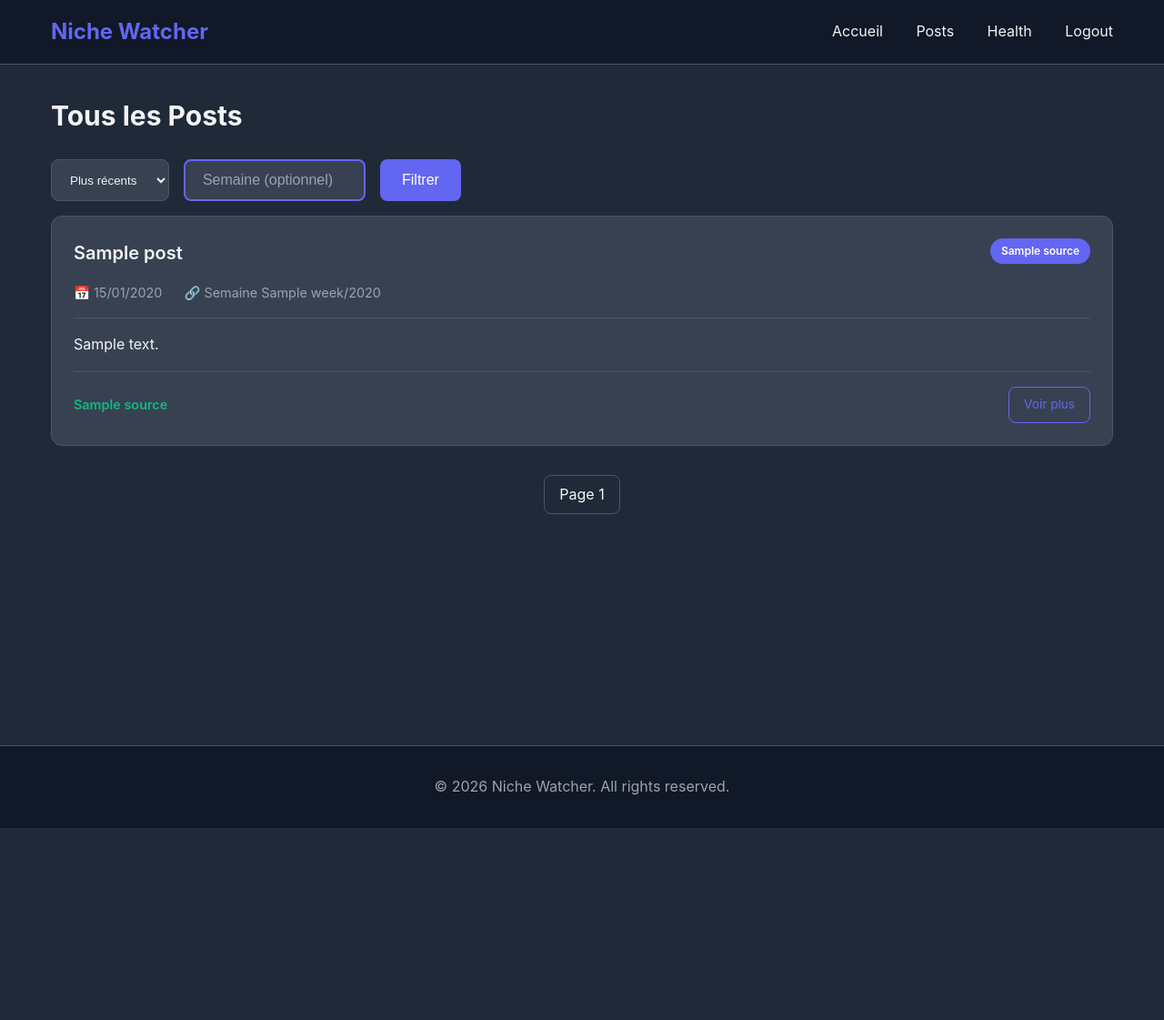
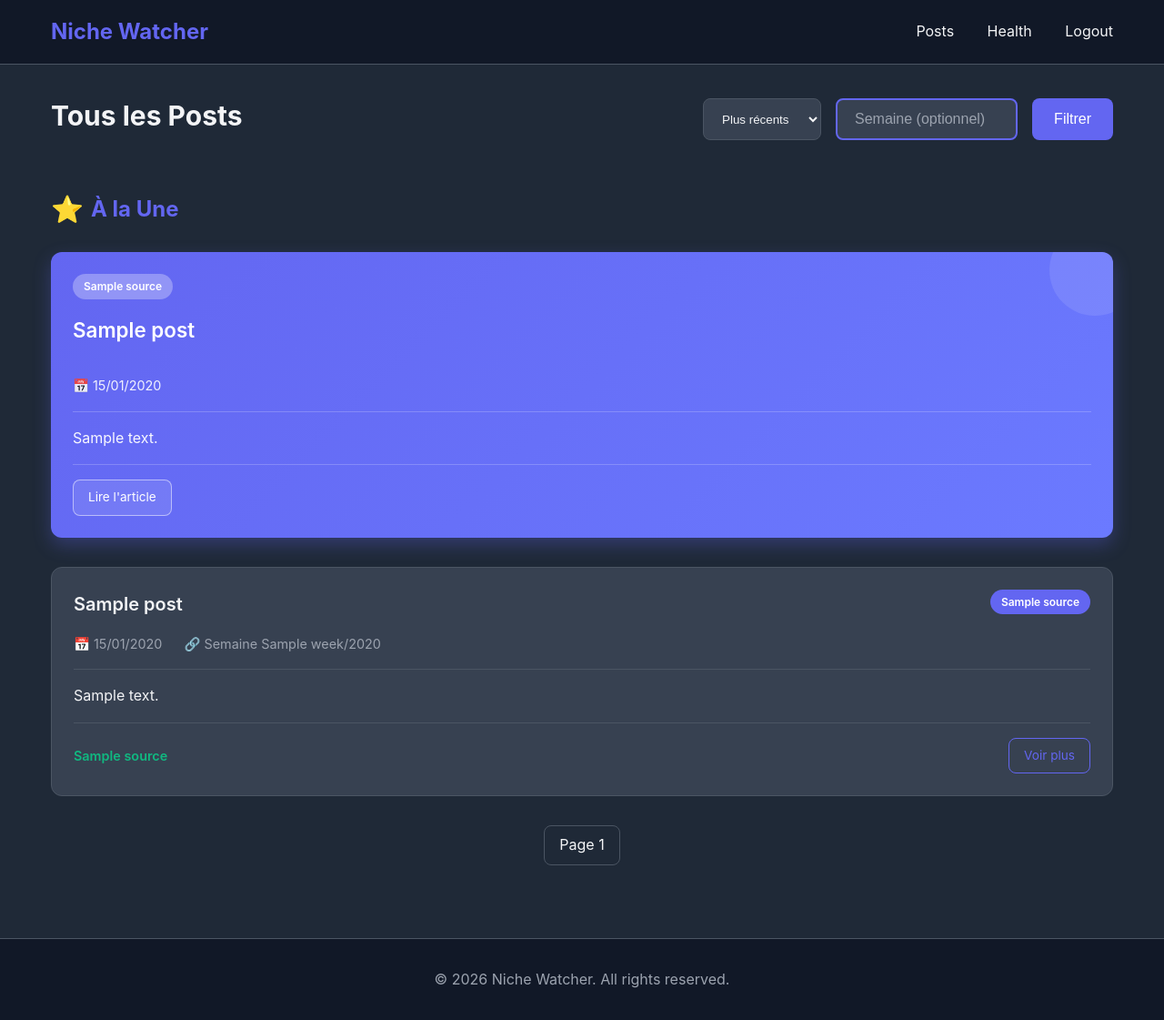
Before and after one commit to Zapphyrr/niche-watcher, a FastAPI app: template backend/templates/posts.html in a window 1280 px wide. Shown: the whole page at 91% size. Before the commit the page ends 910 px from the top, so only its background shows below. Run offline with FastAPI, Linux system fonts and the light colour scheme; the template is opened without the code that fills it: most values are stand-ins (such as "Sample title", 1, 10 or a date in 2020); parts of the project's set-up code (start-up, migrations or seed data) failed here and were passed over.

Commit message:
maj_nich

```diff
--- a/backend/main.py
+++ b/backend/main.py
@@ -111,7 +111,22 @@ def get_posts_page(request: Request, page: int = 1, sort: str = "latest", week:
         limit = 10
         skip = (page - 1) * limit
 
+        # Récupérer les top 1 posts par source (pour "à la une")
+        featured_posts = {}
+        featured_ids = []
+        sources = db.query(Post.source).distinct().all()
+        for source_tuple in sources:
+            source = source_tuple[0]
+            top_post = db.query(Post).filter(Post.source == source).order_by(Post.likes.desc(), Post.created_at.desc()).first()
+            if top_post:
+                featured_posts[source] = top_post
+                featured_ids.append(top_post.id)
+
         query = db.query(Post)
+
+        # Exclure les posts déjà en "à la une"
+        if featured_ids:
+            query = query.filter(~Post.id.in_(featured_ids))
 
         if week:
             query = query.filter(Post.week == week)
@@ -131,6 +146,7 @@ def get_posts_page(request: Request, page: int = 1, sort: str = "latest", week:
             {
                 "request": request,
                 "posts": posts,
+                "featured_posts": featured_posts,
                 "page": page,
                 "has_next": has_next,
                 "total_posts": total_posts,
--- a/backend/templates/base.html
+++ b/backend/templates/base.html
@@ -53,6 +53,16 @@
             font-size: 1.5rem;
             font-weight: 700;
             color: var(--primary-color);
+        }
+
+        h1 a {
+            color: inherit;
+            text-decoration: none;
+            transition: opacity 0.3s;
+        }
+
+        h1 a:hover {
+            opacity: 0.8;
         }
 
         nav a {
@@ -117,9 +127,8 @@
 <body>
     <header>
         <div class="container">
-            <h1>Niche Watcher</h1>
+            <h1><a href="/">Niche Watcher</a></h1>
             <nav>
-                <a href="/">Accueil</a>
                 <a href="/posts">Posts</a>
                 <a href="/health">Health</a>
                 <a href="/logout">Logout</a>
--- a/backend/templates/posts.html
+++ b/backend/templates/posts.html
@@ -4,6 +4,113 @@
 
 {% block extra_styles %}
 <style>
+    .featured-section {
+        margin-bottom: 3rem;
+        padding-bottom: 2rem;
+        border-bottom: 2px solid var(--border-color);
+    }
+
+    .featured-title {
+        font-size: 1.5rem;
+        font-weight: 700;
+        color: var(--primary-color);
+        margin-bottom: 1.5rem;
+        display: flex;
+        align-items: center;
+        gap: 0.5rem;
+    }
+
+    .featured-title::before {
+        content: "⭐";
+        font-size: 1.8rem;
+    }
+
+    .featured-grid {
+        display: grid;
+        grid-template-columns: repeat(auto-fit, minmax(300px, 1fr));
+        gap: 1.5rem;
+        margin-bottom: 2rem;
+    }
+
+    .featured-card {
+        background: linear-gradient(135deg, var(--primary-color), #6b7aff);
+        border-radius: 0.75rem;
+        padding: 1.5rem;
+        color: white;
+        position: relative;
+        overflow: hidden;
+        box-shadow: 0 8px 20px rgba(99, 102, 241, 0.3);
+        transition: all 0.3s;
+    }
+
+    .featured-card::before {
+        content: "";
+        position: absolute;
+        top: 0;
+        right: 0;
+        width: 100px;
+        height: 100px;
+        background: rgba(255, 255, 255, 0.1);
+        border-radius: 50%;
+        transform: translate(30%, -30%);
+    }
+
+    .featured-card:hover {
+        transform: translateY(-4px);
+        box-shadow: 0 12px 30px rgba(99, 102, 241, 0.4);
+    }
+
+    .featured-badge {
+        display: inline-block;
+        background-color: rgba(255, 255, 255, 0.3);
+        color: white;
+        padding: 0.25rem 0.75rem;
+        border-radius: 9999px;
+        font-size: 0.75rem;
+        font-weight: 600;
+        margin-bottom: 1rem;
+        backdrop-filter: blur(10px);
+    }
+
+    .featured-card .post-title {
+        color: white;
+        font-size: 1.4rem;
+        margin-bottom: 1rem;
+        position: relative;
+        z-index: 1;
+    }
+
+    .featured-card .post-meta {
+        color: rgba(255, 255, 255, 0.9);
+        margin-bottom: 1rem;
+        position: relative;
+        z-index: 1;
+    }
+
+    .featured-card .post-content {
+        border-color: rgba(255, 255, 255, 0.2);
+        color: rgba(255, 255, 255, 0.95);
+        position: relative;
+        z-index: 1;
+    }
+
+    .featured-card .post-footer {
+        color: rgba(255, 255, 255, 0.9);
+        position: relative;
+        z-index: 1;
+    }
+
+    .featured-card .post-link {
+        color: white;
+        border-color: rgba(255, 255, 255, 0.5);
+        background-color: rgba(255, 255, 255, 0.1);
+    }
+
+    .featured-card .post-link:hover {
+        background-color: rgba(255, 255, 255, 0.2);
+        border-color: white;
+    }
+
     .header-section {
         display: flex;
         justify-content: space-between;
@@ -212,6 +319,41 @@
     </div>
 </div>
 
+{% if featured_posts %}
+<div class="featured-section">
+    <h2 class="featured-title">À la Une</h2>
+    <div class="featured-grid">
+        {% for source, post in featured_posts.items() %}
+        <div class="featured-card">
+            <span class="featured-badge">{{ post.source }}</span>
+            <div class="post-header">
+                <h3 class="post-title">{{ post.title or 'Sans titre' }}</h3>
+            </div>
+
+            <div class="post-meta">
+                <div class="meta-item">
+                    📅 {{ post.published_at.strftime('%d/%m/%Y') if post.published_at else 'N/A' }}
+                </div>
+            </div>
+
+            <div class="post-content">
+                {{ post.content|striptags|truncate(150) }}
+            </div>
+
+            <div class="post-footer">
+
+                <div class="post-actions">
+                    {% if post.url %}
+                    <a href="{{ post.url }}" target="_blank" rel="noopener noreferrer" class="post-link">Lire l'article</a>
+                    {% endif %}
+                </div>
+            </div>
+        </div>
+        {% endfor %}
+    </div>
+</div>
+{% endif %}
+
 {% if posts %}
 <div class="posts-grid">
     {% for post in posts %}
```
Also changed, not shown: backend/services/rss_service.py (+70 -5 lines), .instructions.md (added).
